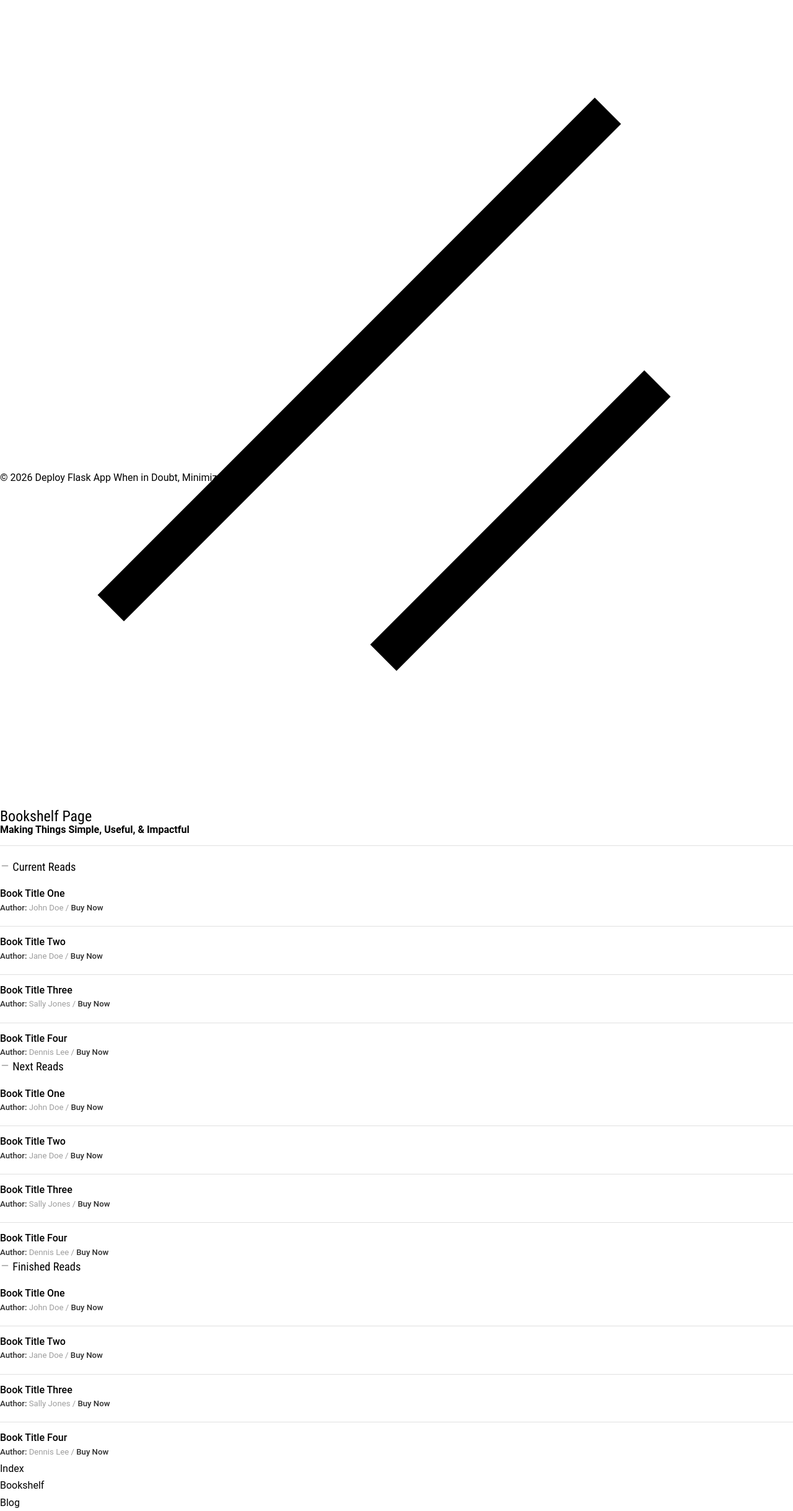
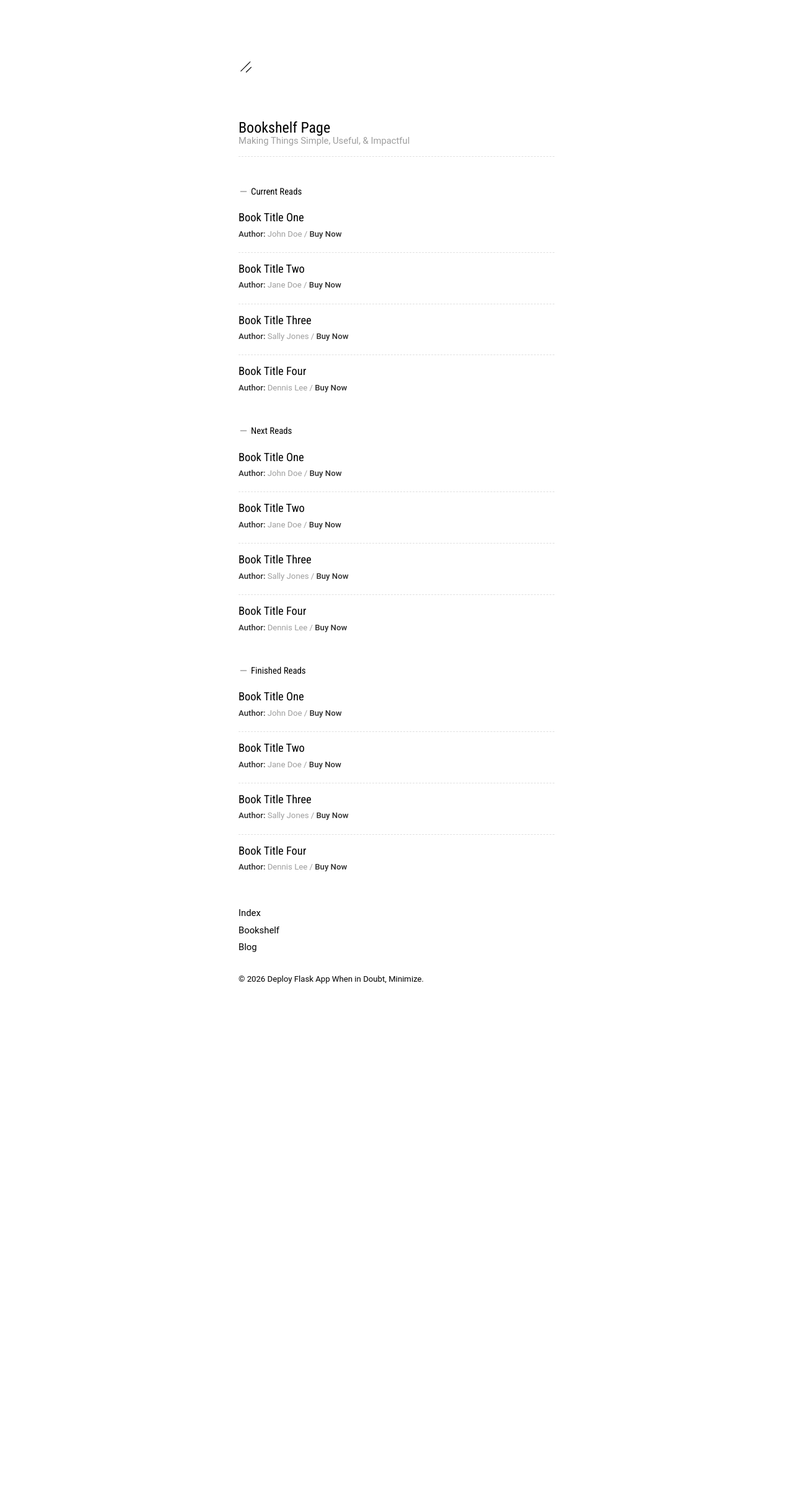
Before and after one commit to rindoshingen/Deploy-Flask-App, a Flask app: page /bookshelf/ in a window 1280 px wide. Shown: the whole page at 62% size. After the commit the page ends 1587 px from the top, so only its background shows below. Run offline with Flask 3, Linux system fonts and the light colour scheme.

Commit message:
Updated css

```diff
--- a/static/css/styles.css
+++ b/static/css/styles.css
@@ -37,6 +37,10 @@
     --fw-heading--1: 1rem;
     --fw-heading--0925: 0.925rem;
     --fw-heading--0825: 0.825rem;
+    --fw-heading--0725: 0.725rem;
+
+    /* Spacing */
+    --fw-space--3: 3rem;
 }
 
 /* General Styles */
@@ -49,9 +53,17 @@ body {
     -webkit-font-smoothing: antialiased;
 }
 
+.main__block {
+    display: flex;
+    flex-direction: column;
+    margin: 0 auto;
+    width: 550px;
+    padding: 1rem 1.25rem;
+}
+
 .page__heading {
-    border-bottom: 1px solid #e0e0e0;
-    margin-block-end: 1.5rem;
+    border-bottom: 1px dashed #e0e0e0;
+    margin-bottom: var(--fw-space--3);
 
     & h1 {
         font-family: "Roboto-Condensed";
@@ -59,7 +71,7 @@ body {
         font-weight: 500;
     }
 
-    & h2 {
+    & h4 {
         font-size: var(--fw-heading--0925);
         font-weight: 400;
         color: var(--fw-color--500);
@@ -67,17 +79,14 @@ body {
 }
 
 /* Header */
-.main__container {
-    padding: 1rem 1.25rem;
+header {
+    padding: 5rem 0 1.5rem 0;
 }
 
-header {
-    margin-bottom: 1.5rem;
-}
-
-.logo__wrapper {
+.logo__block {
     width: 25px;
     height: 25px;
+    margin-bottom: var(--fw-space--3);
 
     & .logo {
         width: inherit;
@@ -85,88 +94,127 @@ header {
     }
 }
 
-.nav__wrapper {
+.nav__block {
     display: flex;
     gap: 0.25rem;
+    margin-top: 3rem;
 }
 
-.menu__wrapper {
+.menu__block {
     display: flex;
     flex-direction: column;
     padding-inline-start: 0;
     margin-block-start: 0;
     margin-block-end: 0;
     list-style: none;
+
+    & li {
+        font-size: var(--fw-heading--0925);
+    }
 }
 
 /* Body Styles */
 .site__tagline {
-    margin-block-end: 1rem;
+    margin-bottom: 1rem;
 }
 
 .page__content {
-    margin-block-end: 1rem;
+    display: flex;
+    flex-direction: column;
+    margin-bottom: 1.5rem;
 }
 
-/* Includes Styles */
-.include__nav {
-    margin-block-start: 3rem;
+/* Index Styles */
+.index__tagline {
+    margin-bottom: 1rem;
 }
 
-/* Words Styling */
+/* Blog Styling */
 .blog__entry {
-    margin-block-end: 1.5rem;
-    padding-block-end: 1.5rem;
-    border-bottom: 1px solid #e0e0e0;
+    margin-bottom: 1.5rem;
+    padding-bottom: 1.5rem;
+    border-bottom: 1px dashed #e0e0e0;
 
     &:last-child {
-        margin-block-end: 0;
-        padding-block-end: 0;
+        margin-bottom: 0;
+        padding-bottom: 0;
         border-bottom: 0;
+    }
+
+    & .blog__title {
+        font-family: "Roboto-Condensed";
+        font-size: var(--fw-heading--115);
+        font-weight: 500;
+    }
+
+    & .blog__date {
+        font-size: var(--fw-heading--0825);
+        color: var(--fw-color--500);
     }
 }
 
 .blog__heading {
-    margin-block-end: 1.5rem;
+    margin-bottom: 1.5rem;
     font-size: var(--fw-heading--115);
     font-weight: 500;
 }
 
-.blog__title {
-    font-size: var(--fw-heading--1);
-    font-weight: 500;
-}
-
-.blog__date {
-    font-size: var(--fw-heading--0825);
-}
-
 .blog__content {
-    margin-block-start: 0.5rem;
+    margin-top: 0.5rem;
     margin-left: 0.5rem;
     border-left: 1px dashed #e0e0e0;
     padding-left: 0.5rem;
 }
 
+.blog__back {
+    margin-bottom: 1rem;
+    font-size: var(--fw-heading--0925);
+}
+
+/* Blog Single Styles */
+.blog-posting__single {
+    & .blog-posting__title {
+        font-family: "Roboto-Condensed";
+        font-size: var(--fw-heading--125);
+        font-weight: 600;
+    }
+
+    & .blog-posting__content {
+        margin-top: 0.5rem;
+    }
+}
+
 /* Books Styling */
 .books__heading {
-    margin-block-end: 1.5rem;
+    display: flex;
+    align-items: center;
+    gap: 0.25rem;
+    margin-bottom: 1.5rem;
     font-family: "Roboto-Condensed";
-    font-size: var(--fw-heading--115);
+    font-size: var(--fw-heading--125);
     font-weight: 500;
+}
+
+.books__current,
+.books__next {
+    margin-bottom: 3rem;
+}
+
+.books__heading {
+    font-size: var(--fw-heading--0925);
 }
 
 .books__list {
     list-style: none;
 
     & li {
-        margin-block-end: 1rem;
-        padding-block-end: 1rem;
-        border-bottom: 1px solid #e0e0e0;
+        margin-bottom: 1rem;
+        padding-bottom: 1rem;
+        border-bottom: 1px dashed #e0e0e0;
 
         &:last-child {
-            margin-block-end: 0;
-            padding-block-end: 0;
+            margin-bottom: 0;
+            padding-bottom: 0;
             border-bottom: 0;
         }
     }
@@ -174,8 +222,10 @@ header {
 
 .book__item {
     & .book__item--title {
-        font-size: var(--fw-heading--1);
+        font-family: "Roboto-Condensed";
+        font-size: var(--fw-heading--115);
         font-weight: 500;
+        margin-bottom: 0.15rem;
     }
 }
 
@@ -200,11 +250,9 @@ header {
 
 /* Footer Styles */
 footer {
-    position: fixed;
-    bottom: 0;
-    margin-block-end: 1rem;
+    margin-bottom: 1rem;
+
+    & .footer__block {
+        font-size: var(--fw-heading--0825);
+    }
 }
-
-.footer__copyright {
-    font-size: var(--fw-heading--0925);
-}
```
